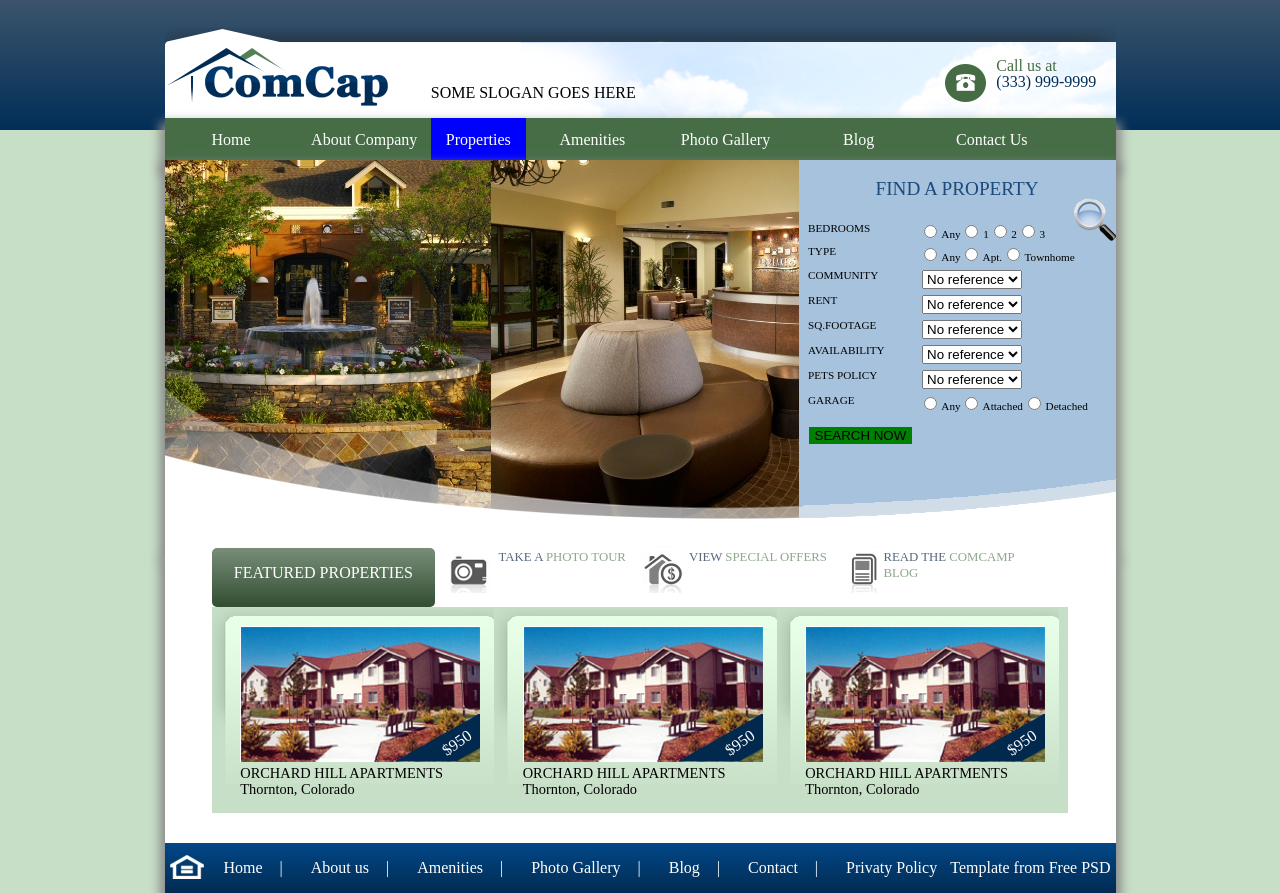
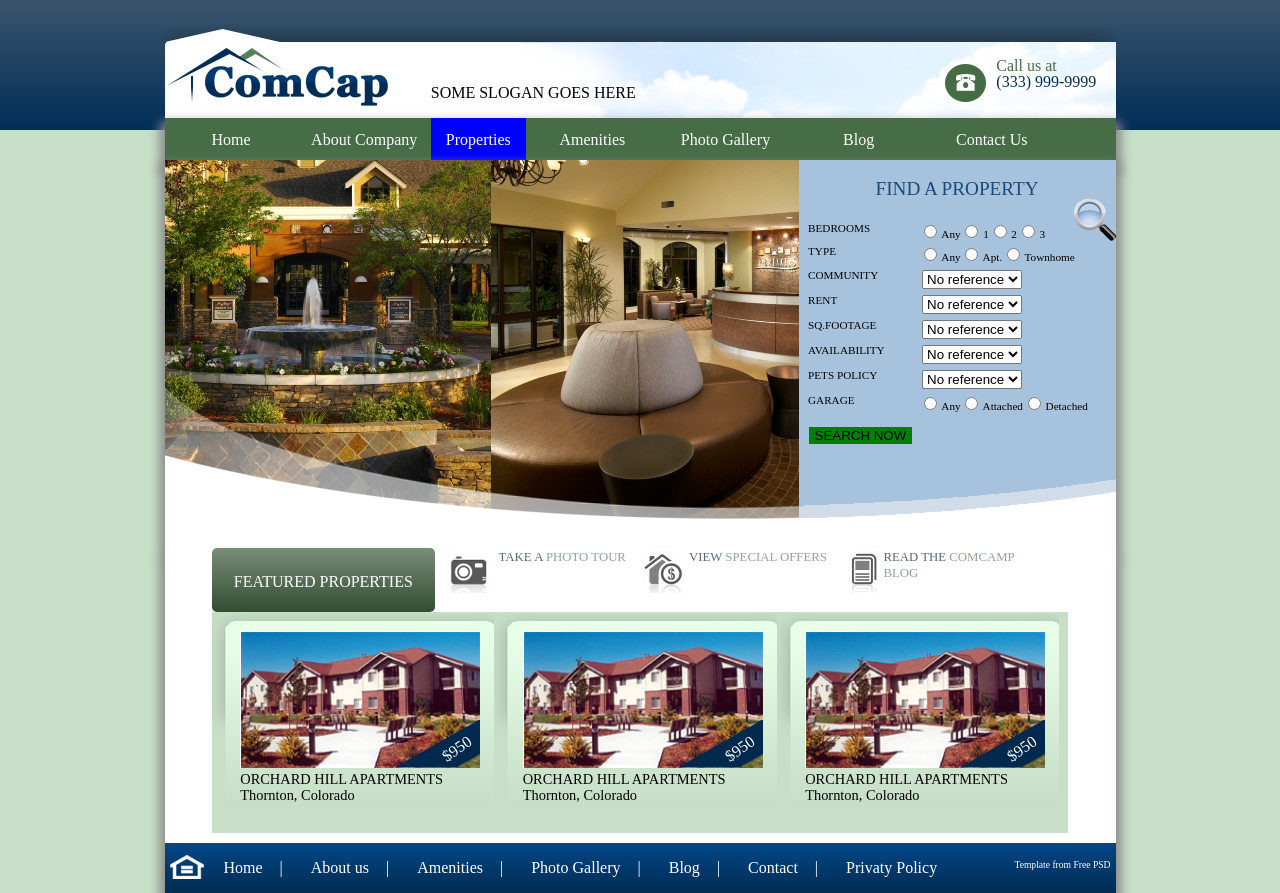
Before and after one commit to lusia/play_around_responsive, a plain HTML site: page index.html in a window 1280 px wide. Drawn offline with Linux system fonts and the light colour scheme.

Commit message:
Improved display layouts

```diff
--- a/sass/phone.scss
+++ b/sass/phone.scss
@@ -90,7 +90,7 @@
           #apartments {
             background: none;
             width: 50%;
-            height: 497%;
+
             .apartment {
               margin-top: 18px;
               background: none;
--- a/sass/style.scss
+++ b/sass/style.scss
@@ -126,7 +126,7 @@ body {
       .properties {
         width: 100% - 10;
         margin-left: 5%;
-        height: 12%;
+        height: 11%;
         h3 {
           color: white;
           width: 26%;
@@ -134,7 +134,7 @@ body {
           @include border-radius(5px);
           @include background-image(linear-gradient(#798d79, #314e31));
           height: 100%;
-          padding-top: 2%;
+          padding-top: 3%;
         }
         div {
           float: left;
@@ -155,8 +155,7 @@ body {
         #apartments {
           background-color: #c7dec7;
           width: 100%;
-          height: 500%;
-
+          height: 221px;
           .apartment {
             background-image: url("../images/background/square.png");
             height: 86%;
@@ -168,19 +167,21 @@ body {
             .box {
               position: relative;
               width: 85%;
-              height: 76%;
+              height: 137px;
               margin: 7% 0 0 10%;
 
               img {
                 width: 100%;
                 height: 100%;
               }
+
               .price {
                 position: absolute;
                 bottom: 0;
                 right: 0;
                 width: 35%;
                 height: 35%;
+              }
             }
             p {
               position: absolute;
@@ -195,7 +196,6 @@ body {
           }
         }
       }
-      }
       #footer {
         position: absolute;
         bottom: 0;
@@ -203,7 +203,7 @@ body {
         height: 41px;
         @include background-image(linear-gradient(#024788, #012b52));
         padding-top: 1%;
-        img{
+        img {
           position: relative;
         }
         ul {
@@ -220,6 +220,7 @@ body {
         p {
           color: white;
           margin-right: 5px;
+          font-size: 0.6em;
         }
       }
     }
--- a/sass/tablet.scss
+++ b/sass/tablet.scss
@@ -49,6 +49,7 @@
           #apartments {
             .apartment {
               .box {
+
                 span {
                   font-size: 0.6em;
                 }
@@ -70,7 +71,7 @@
               margin-bottom: 14px;
             }
           }
-          p{
+          p {
             position: absolute;
             bottom: 0;
             left: 73%;
```
Also changed, not shown: index.html (+0 -1 lines), stylesheets/phone.css, stylesheets/style.css, stylesheets/tablet.css, 1 other file. Lines whose indentation alone changed are shown as unchanged.
